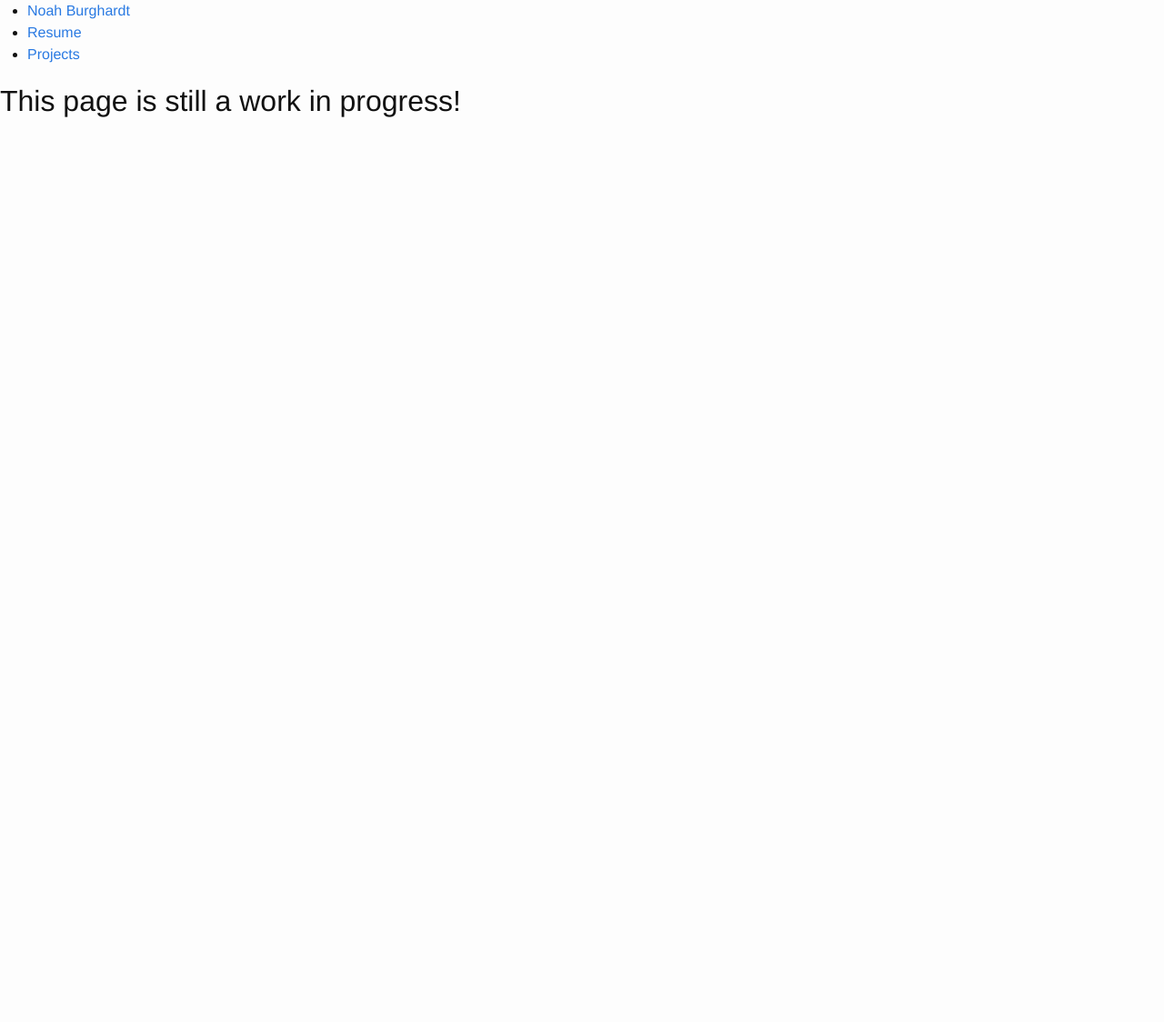
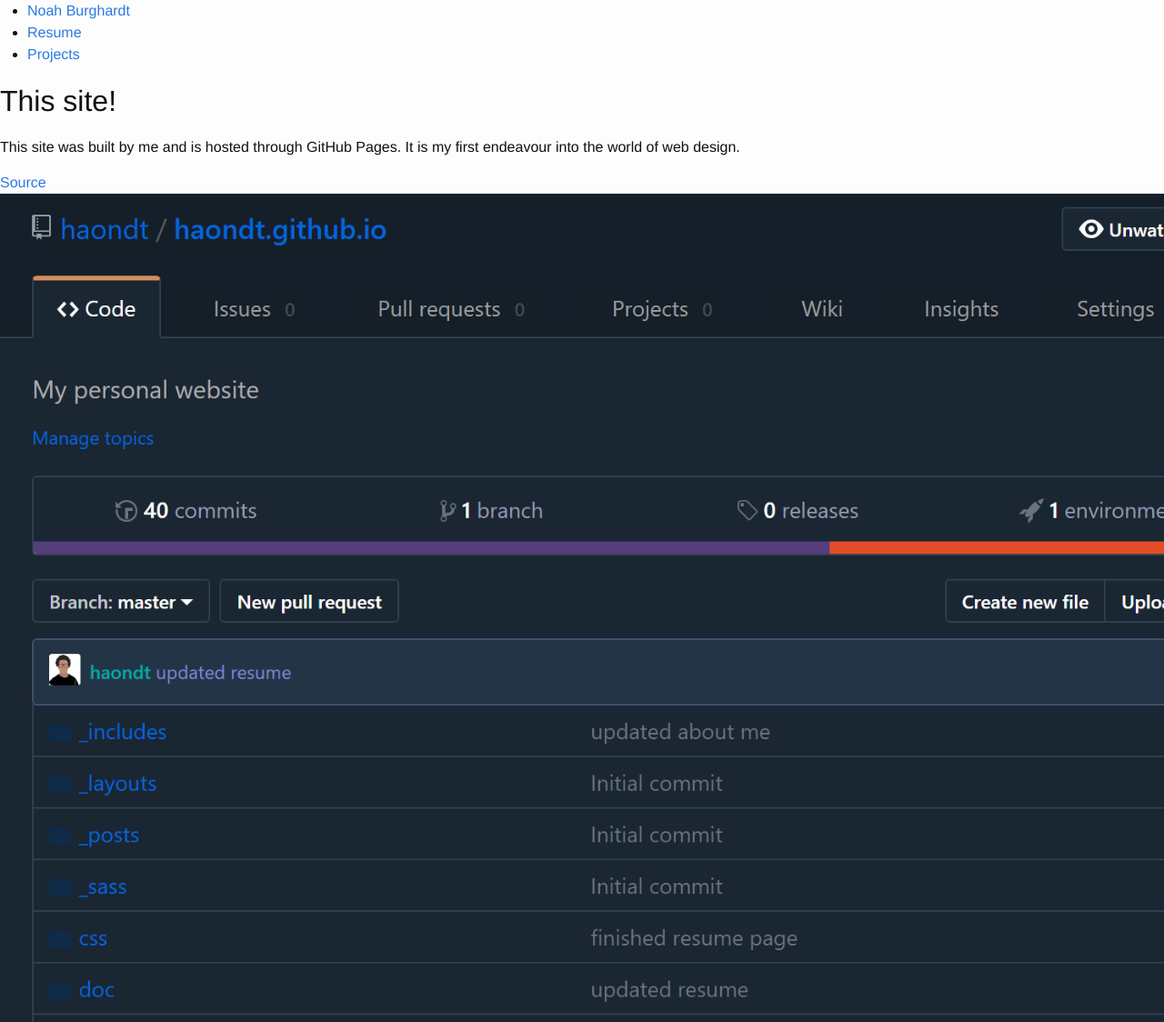
Before and after one commit to haondt/haondt.github.io, a Jekyll site: the page pages/projects/projects.html, which Jekyll copies as it is, in a window 1280 px wide. Shown: the whole page at 91% size. Built offline with Jekyll 4.4.1, drawn with Linux system fonts in a browser that asks for light colours; before the commit the page ends 900 px from its top, so only the background shows below that.

Commit message:
started projects page, added image and text for website project

```diff
--- a/index.html
+++ b/index.html
@@ -16,6 +16,7 @@
 		</div>
 	</head>
 	<body>
+		<!-- icon and intro -->
 		<div id="intro" class="centerContent">
 			<table><tr>
 				<td><img src="./images/avatar_circle.png" height="200"/></td>
@@ -23,6 +24,7 @@
 			currently attending the University of Alberta.</h1></td>
 			<tr></table>
 		</div>
+		<!-- social media links -->
 		<div id="contacts">
 			<table><tr>
 				<td><a id="insta" href="https://www.instagram.com/nfishlabs/" target="_blank"/></td>
--- a/pages/projects/projects.html
+++ b/pages/projects/projects.html
@@ -14,9 +14,15 @@
 			</ul>
 		</div>
 	</head>
-	<body>
-		<div class="centerContent">
-			<h1>This page is still a work in progress!</h1>
+	<body><div class="projectContent">
+		<div class="smallContent">
+			<h1>This site!</h1>
+			<p>This site was built by me and is hosted through GitHub Pages.
+			It is my first endeavour into the world of web design.</p>
+			<a href="https://github.com/haondt/haondt.github.io">Source</a>
 		</div>
-	</body>
+		<div class="smallContent">
+			<img class="projPic" src="./website.png"/>
+		</div>
+	</div></body>
 </html>
```
Also changed, not shown: css/main.css (+20 -0 lines), pages/projects/website.png (added).
